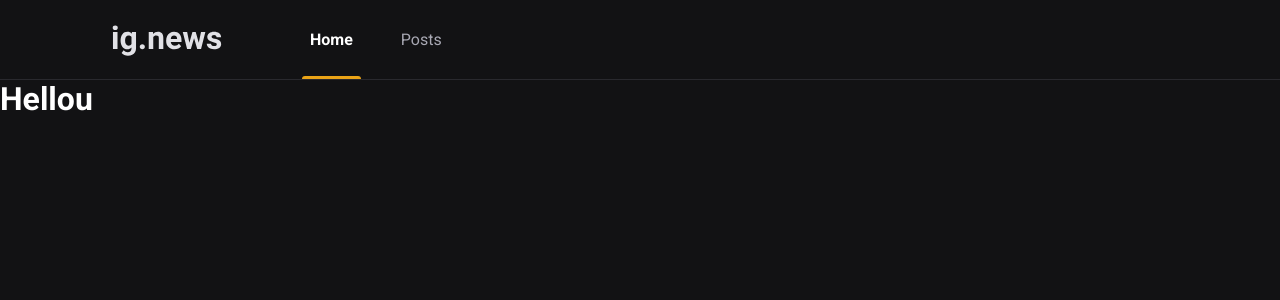
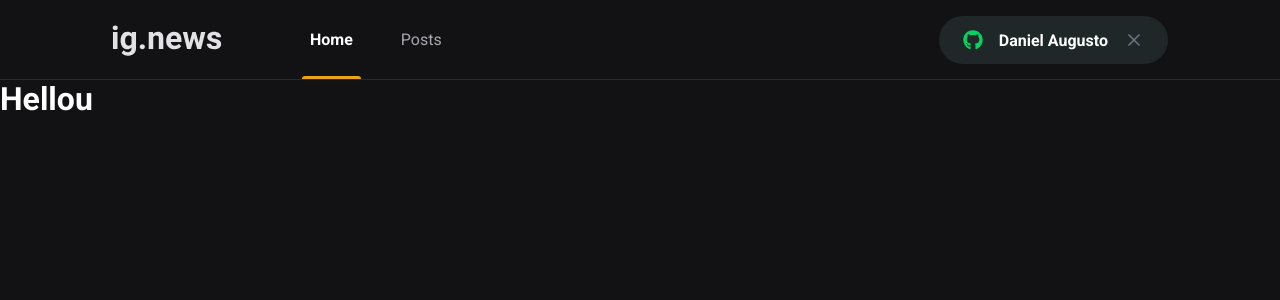
Before and after one commit to danielrgb23/Estudos-em-next, a Next.js app: page / in a window 1280 px wide. Shown: the top 300 px of the page. Built offline with nearby package versions, Linux system fonts and the light colour scheme.

Commit message:
Feat:button login

```diff
--- a/package.json
+++ b/package.json
@@ -12,6 +12,7 @@
     "next": "12.2.5",
     "react": "18.2.0",
     "react-dom": "18.2.0",
+    "react-icons": "^4.4.0",
     "sass": "^1.54.4"
   },
   "devDependencies": {
--- a/src/components/Header/index.tsx
+++ b/src/components/Header/index.tsx
@@ -1,3 +1,4 @@
+import { SigninButtom } from '../SigninButtom'
 import styles from './styles.module.scss'
 
 export function Header(){
@@ -9,6 +10,8 @@
      <a className={styles.active}>Home</a>
      <a>Posts</a>
     </nav>
+
+    <SigninButtom/>
    </div>
   </header>
  )
--- a/src/components/Header/styles.module.scss
+++ b/src/components/Header/styles.module.scss
@@ -51,4 +51,8 @@
    }
   }
  }
+
+ button {
+  margin-left: auto;
+ }
 }
--- /dev/null
+++ b/src/components/SigninButtom/index.tsx
@@ -0,0 +1,24 @@
+import { FaGithub } from 'react-icons/fa';
+import {FiX} from 'react-icons/fi';
+import styles from './styles.module.scss';
+
+export function SigninButtom(){
+ const isUserLoggedIn = true;
+
+ return isUserLoggedIn ? (
+  <button
+  className={styles.signInButton}
+  type="button">
+   <FaGithub color='#04d361'/>
+   Daniel Augusto
+   <FiX color="#737380" className={styles.closeIcon}/>
+  </button>
+ ) : (
+  <button
+  className={styles.signInButton}
+  type="button">
+   <FaGithub color='#eba417'/>
+   Sign in with Github
+  </button>
+ )
+}
--- /dev/null
+++ b/src/components/SigninButtom/styles.module.scss
@@ -0,0 +1,33 @@
+.signInButton{
+ height: 3rem;
+ border-radius: 3rem;
+ background: var(--gray-850);
+ border: 0;
+ padding: 0 1.5rem;
+
+ display: flex;
+ align-items: center;
+ justify-content: center;
+
+ color: var(--white);
+ font-weight: bold;
+
+ svg{
+  width: 20px;
+  height: 20px;
+ }
+
+ svg:first-child {
+  margin-right: 1rem;
+ }
+
+ svg.closeIcon{
+  margin-left: 1rem;
+ }
+
+ transition: filter 0.2s;
+
+ &:hover{
+  filter: brightness(0.8);
+ }
+}
--- a/src/styles/global.scss
+++ b/src/styles/global.scss
@@ -10,6 +10,7 @@
     --gray-100: #e1e1e6;
     --gray-300: #a8a8b3;
     --gray-800: #29292e;
+    --gray-850: #1f2729;
     --gray-900: #121214;
 
     --cyan-500: #61dafb;
```
Also changed, not shown: 1 other file (tests, documents, lock files or other folders).
